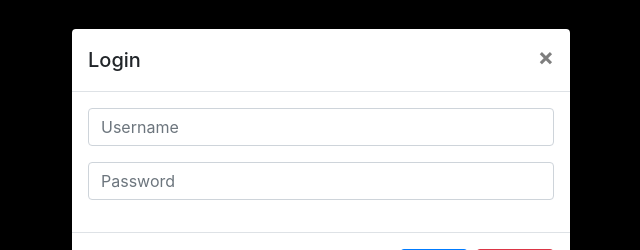
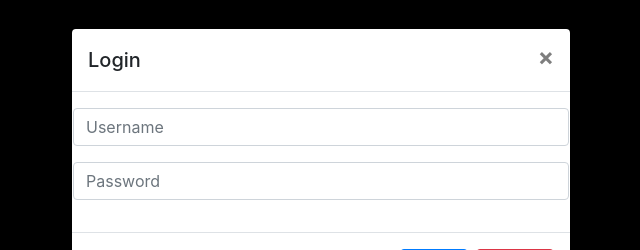
Before and after one commit to Ankit1612/pvronlinefrontend, a React (Create React App) app: page / in a window 1280 px wide. Both pictures are taken after a click on the button "Login". Shown: the top 250 px of the page, without its empty margins (319-959 px from the left). Built offline with nearby package versions, Linux system fonts and the light colour scheme.

Commit message:
fix warnings

```diff
--- a/src/App.js
+++ b/src/App.js
@@ -4,7 +4,7 @@ import { Users } from "./components/Users";
 import { Home } from "./components/Home";
 import { Movies } from "./components/Movies";
 import { Root } from "./components/Root";
-import { Router, Route, Switch, Link } from "react-router-dom";
+import { Router, Route, Switch } from "react-router-dom";
 import createHistory from "history/createBrowserHistory";
 import { Welcome } from "./components/Welcome";
 export const history = createHistory();
--- a/src/components/Home.jsx
+++ b/src/components/Home.jsx
@@ -1,7 +1,6 @@
 import React from "react";
 import { Table } from "reactstrap";
 import axios from "axios";
-import { Redirect } from "react-router-dom";
 
 class Home extends React.Component {
   constructor(props) {
--- a/src/components/Login.jsx
+++ b/src/components/Login.jsx
@@ -57,7 +57,12 @@ class Login extends React.Component {
       password: this.state.password
     };
 
-    axios.post(loginUrl, payload).then(
+    axios({
+      method: "post",
+      url: loginUrl,
+      data: payload,
+      headers: { "Content-Type": "application/json" }
+    }).then(
       function(response) {
         console.log(response);
         if (response.status === 200) {
@@ -96,8 +101,8 @@ class Login extends React.Component {
             Login
           </ModalHeader>
           <ModalBody>
-            <Form row>
-              <FormGroup>
+            <Form>
+              <FormGroup row>
                 <Label for="loginUsername" hidden>
                   Username
                 </Label>
@@ -109,7 +114,7 @@ class Login extends React.Component {
                   onChange={this.handleChange}
                 />
               </FormGroup>{" "}
-              <FormGroup>
+              <FormGroup row>
                 <Label for="loginPassword" hidden>
                   Password
                 </Label>
--- a/src/components/Movies.jsx
+++ b/src/components/Movies.jsx
@@ -92,7 +92,7 @@ export class Movies extends React.Component {
     axios.post(sendMailUrl, payload).then(
       function(response) {
         console.log(response.data);
-        if (response.status == 200) {
+        if (response.status === 200) {
           console.log("message sent");
           this.toggle();
         } else if (response.status !== 200) {
@@ -210,12 +210,5 @@ export class Movies extends React.Component {
         </div>
       </div>
     );
-    //   } else {
-    //     console.log("failed to login");
-    //     return <Redirect to="/home" />;
-    //   }
-    // });
-
-    return <Redirect to="/home" />;
   }
 }
--- a/src/components/SignUp.jsx
+++ b/src/components/SignUp.jsx
@@ -53,15 +53,13 @@ class SignUp extends React.Component {
     };
     console.log(signUpUrl);
     axios({
-      method: "POST",
+      method: "post",
       url: signUpUrl,
       data: payload,
-      headers: {
-        "Content-Type": "application/json"
-      }
+      headers: { "Content-Type": "application/json" }
     }).then(
       function(response) {
-        console.log(response);
+        console.log(response.state);
         if (response.status === 200) {
           console.log("SignUp successful");
           this.toggle();
--- a/src/components/Welcome.jsx
+++ b/src/components/Welcome.jsx
@@ -1,10 +1,8 @@
 import React, { Component } from "react";
 import logo from "../logo.svg";
 import "../App.css";
-import { AuthButton } from "./Auth";
 import { Login } from "./Login";
 import { SignUp } from "./SignUp";
-import { Redirect } from "react-router-dom";
 
 export class Welcome extends Component {
   constructor(props) {
```
Also changed, not shown: src/components/Header.jsx (+17 -9 lines).
